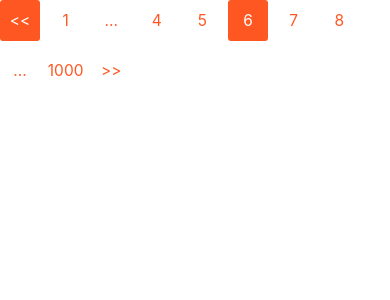
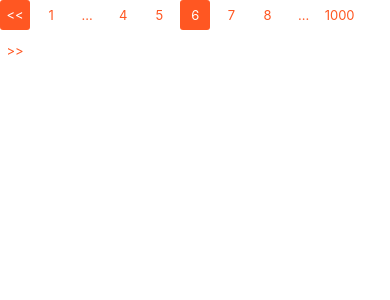
Before and after one commit to hades102zues/react-blog-test, a React (Create React App) app: page / in a window 390 px wide. Shown: the top 300 px of the page. Built offline with nearby package versions, Linux system fonts and the light colour scheme.

Commit message:
finished styling

```diff
--- a/src/index.css
+++ b/src/index.css
@@ -63,7 +63,7 @@ code {
     font-size: 2rem;
   }
 
-  html {
+  /* html {
     font-size: 60.5%;
-  }
+  } */
 }
--- a/src/pages/Home/PageDial/PageDial.module.css
+++ b/src/pages/Home/PageDial/PageDial.module.css
@@ -1,13 +1,16 @@
+html {
+  font-size: 50.8%;
+}
 .dial {
   width: 42.7rem;
-  height: 4.2rem;
+  height: 3.7rem;
   display: flex;
   list-style: none;
 }
 
 .dial__item {
-  width: 4.75rem;
-  height: 4.2rem;
+  width: 3.7rem;
+  height: 3.7rem;
   /* background-color: #9c27b0; */
   /* color: #ffffff; */
 
@@ -19,8 +22,8 @@
   border-radius: 3px;
 
   height: 100%;
-  margin-right: 5px;
-  margin-bottom: 5px;
+  margin-right: 6px;
+  margin-bottom: 6px;
 }
 
 .dial__item:hover {
@@ -35,7 +38,7 @@
 .dial__item_active_corrector {
   height: 100%;
   width: 100%;
-  padding: 20px;
+  padding: 10px;
   display: flex;
   justify-content: center;
   align-items: center;
@@ -51,10 +54,4 @@
     flex-flow: row wrap;
     width: 100%;
   }
-
-  .dial__item {
-    width: 3.7rem;
-    margin-right: 9.8px;
-    margin-bottom: 9.8px;
-  }
 }
--- a/src/pages/Home/PageDial/PageDial.tsx
+++ b/src/pages/Home/PageDial/PageDial.tsx
@@ -135,7 +135,7 @@ const dial: React.FC<Props> = (props) => {
 
     return (
       <li
-        key={pageDial[i]}
+        key={pageDial[i] + Math.random().toString()}
         className={styles.dial__item} //{styles.dial__item + active}
         style={{
           color: active ? "#ffffff" : itemColor,
```
